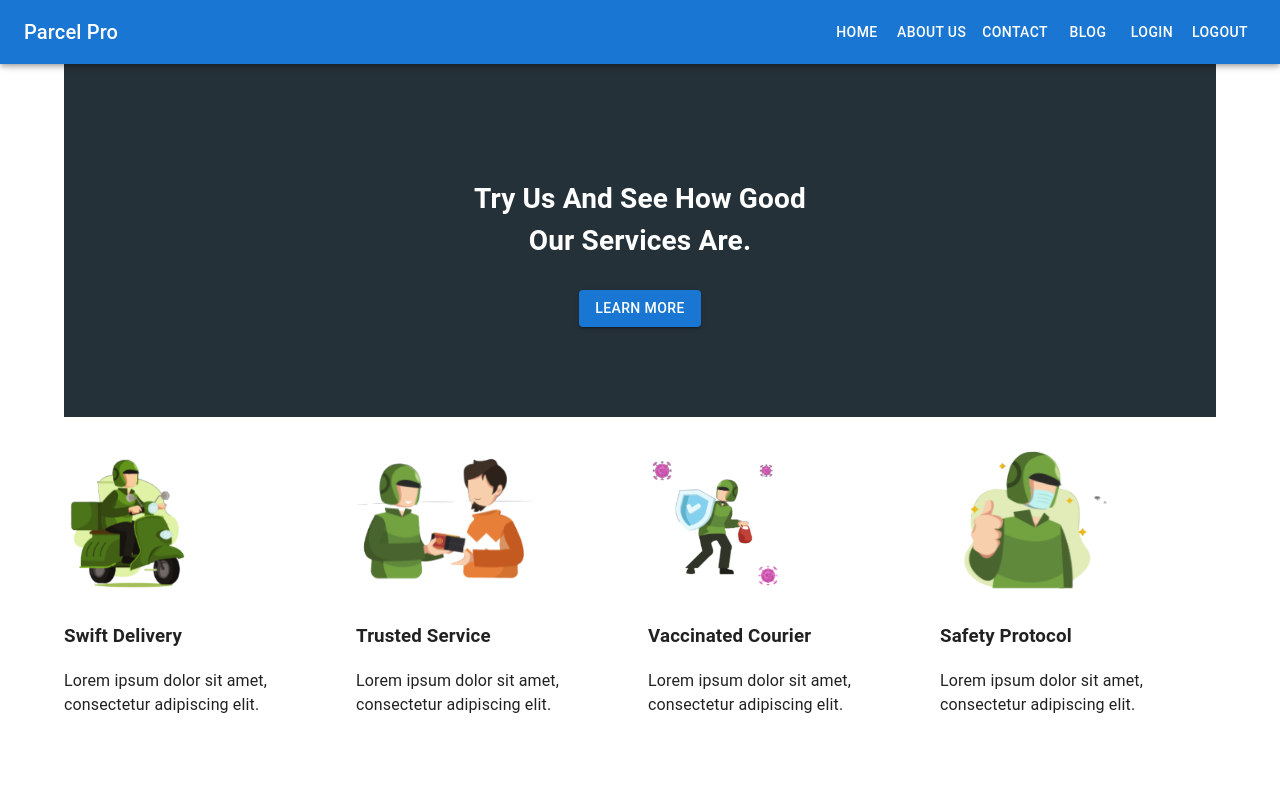
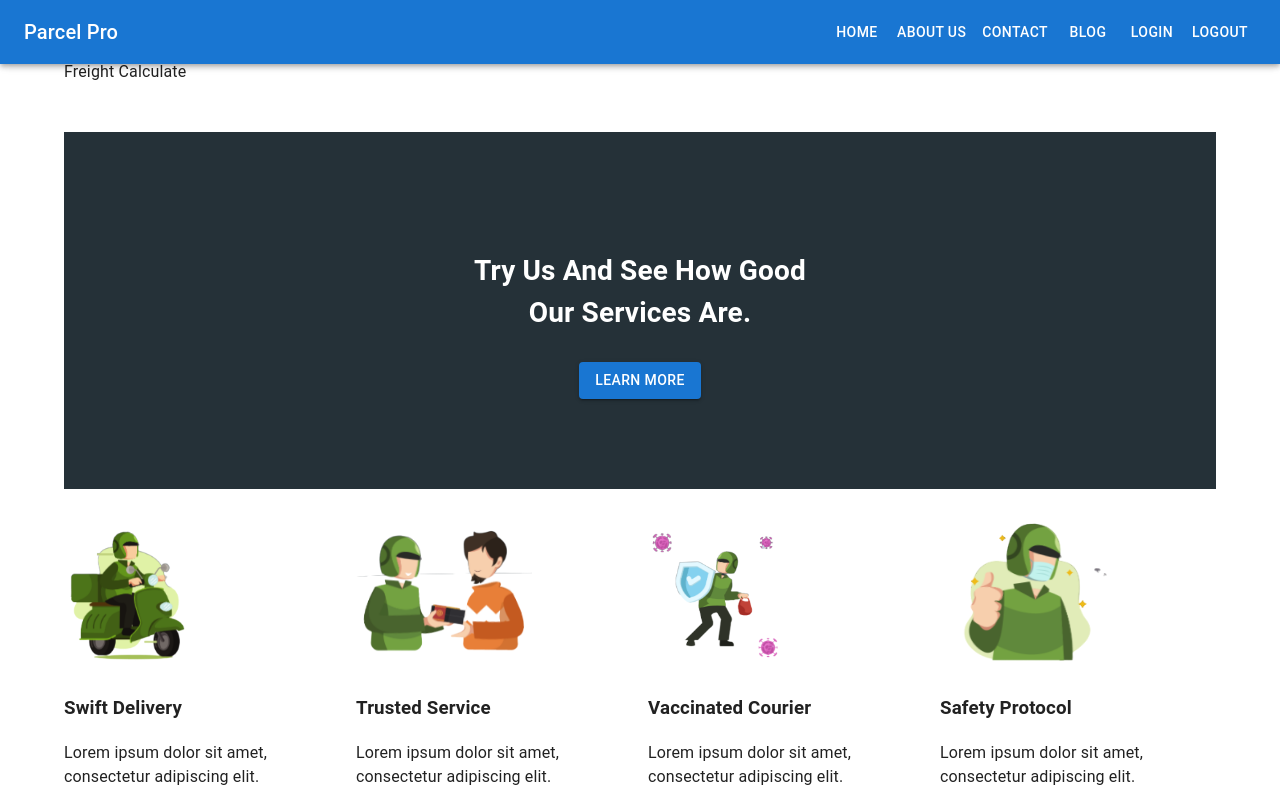
Before and after one commit to mehedihasan2004/parcel-pro-client-v2, a React (Create React App) app: page / in a window 1280 px wide. Shown: the top 790 px of the page. Built offline with nearby package versions, Linux system fonts and the light colour scheme; no server answers.

Commit message:
jaman-ador

```diff
--- a/src/pages/home/FreightCalculate.jsx
+++ b/src/pages/home/FreightCalculate.jsx
@@ -1,7 +1,7 @@
 import React from "react";
 
 const FreightCalculate = () => {
-  return <div></div>;
+  return <div>Freight Calculate</div>;
 };
 
 export default FreightCalculate;
```
